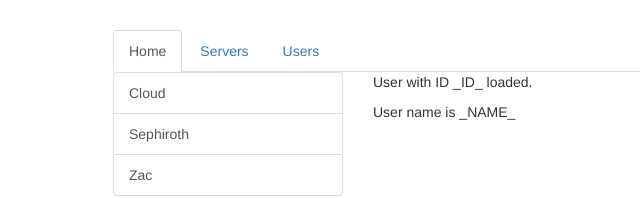
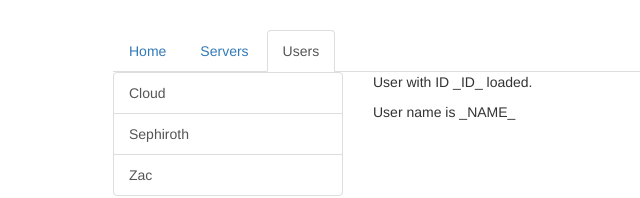
Before and after one commit to ImranK1506/Udemy-angular6-routing, an Angular app: page /users in a window 1280 px wide. Shown: the top 198 px of the page, without its empty margins (152-792 px from the left). Built offline with nearby package versions, Linux system fonts and the light colour scheme.

Commit message:
routing with routerLinkActive and routerLinkOptions

```diff
--- a/src/app/app.component.html
+++ b/src/app/app.component.html
@@ -2,9 +2,19 @@
   <div class="row">
     <div class="col-xs-12 col-sm-10 col-md-8 col-sm-offset-1 col-md-offset-2">
       <ul class="nav nav-tabs">
-        <li role="presentation" class="active"><a [routerLink]="['/']">Home</a></li>
-        <li role="presentation"><a [routerLink]="['/servers']">Servers</a></li>
-        <li role="presentation"><a [routerLink]="['/users']">Users</a></li>
+        <li role="presentation"
+            routerLinkActive="active"
+            [routerLinkActiveOptions]="{exact: true}">
+          <a [routerLink]="['/']">Home</a>
+        </li>
+        <li role="presentation"
+            routerLinkActive="active">
+          <a [routerLink]="['/servers']">Servers</a>
+        </li>
+        <li role="presentation"
+            routerLinkActive="active">
+          <a [routerLink]="['/users']">Users</a>
+        </li>
       </ul>
     </div>
   </div>
```
